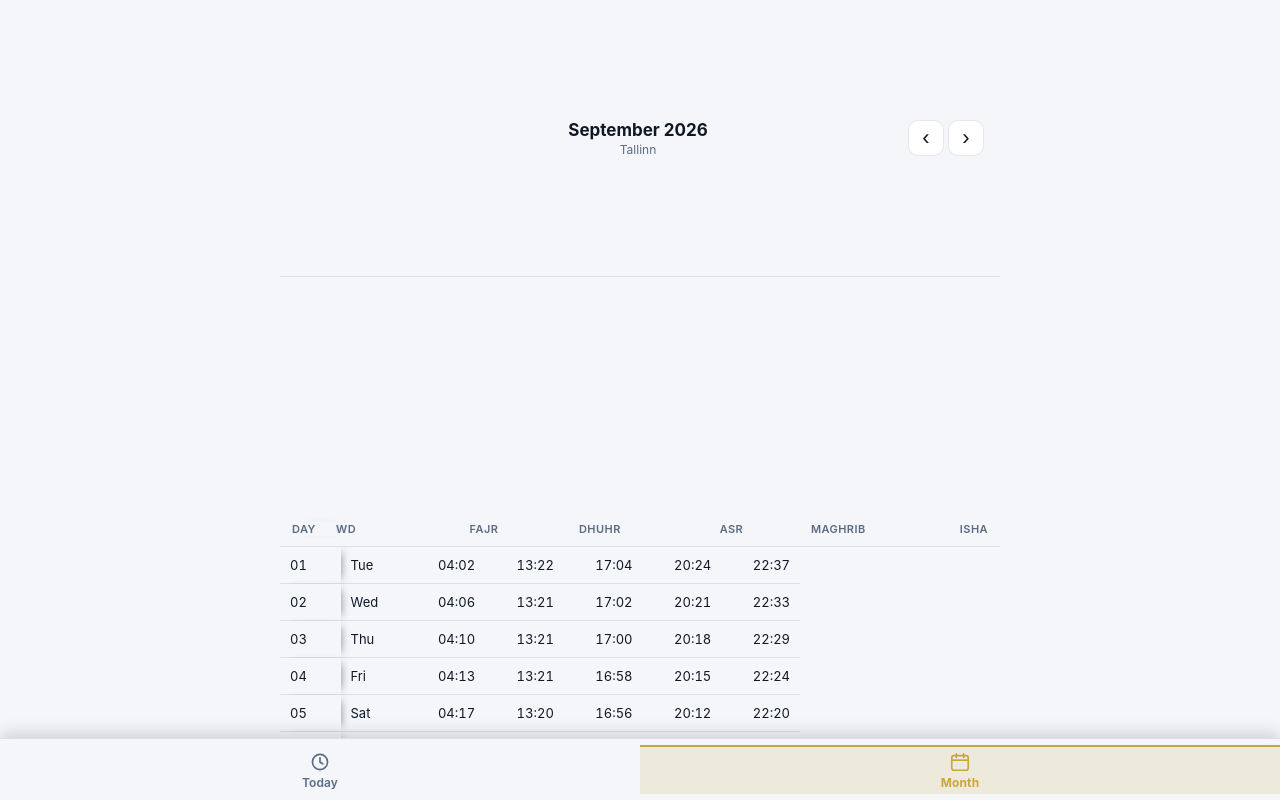
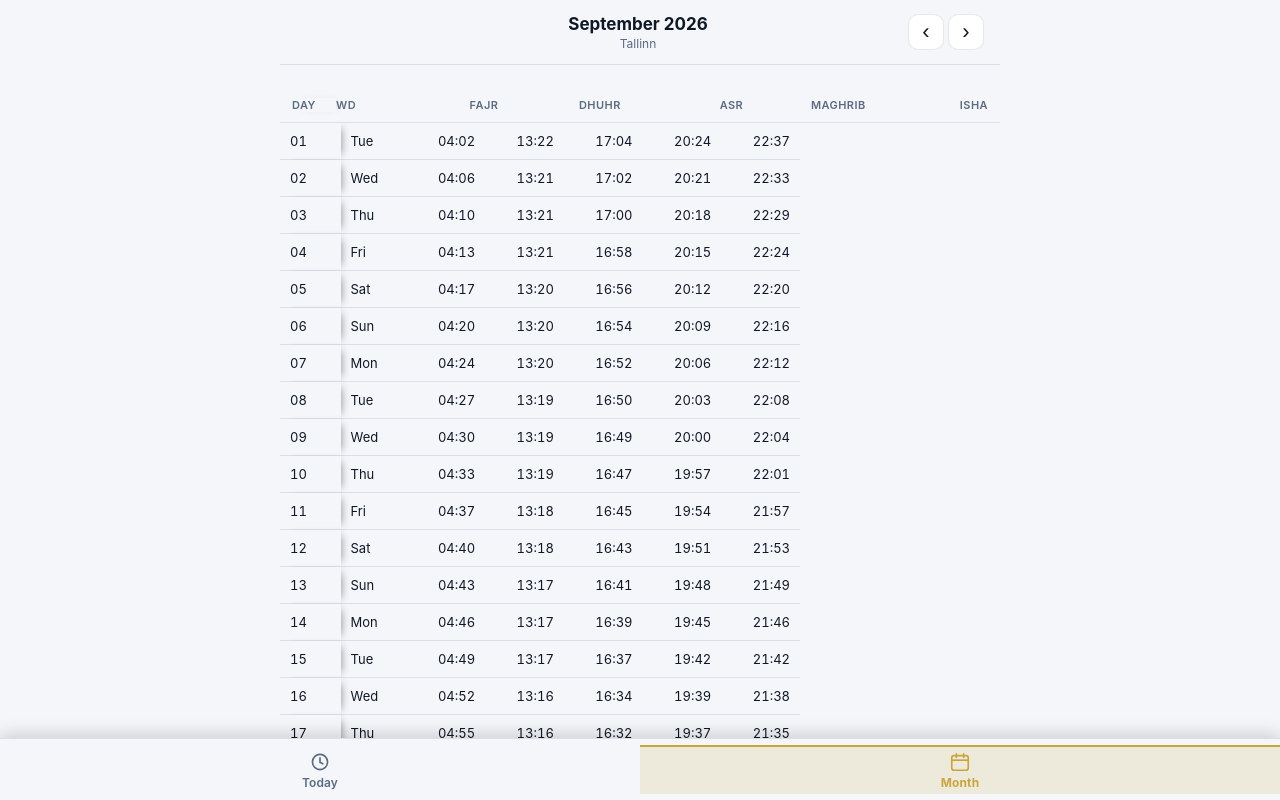
Before and after one commit to harkce/tallinn-prayer-times, a React (Vite) app: page /tallinn-prayer-times/month in a window 1280 px wide. Built offline with nearby package versions, Linux system fonts and the light colour scheme.

Commit message:
Fix Month header flex-grow gap above the table
Header and swipe hint were sharing flex:1 with the grid wrap, which
stretched empty space under the month title. Cap width only; keep
flex grow on the scrolling grid.

```diff
--- a/src/index.css
+++ b/src/index.css
@@ -461,16 +461,20 @@ body.month-page {
   box-sizing: border-box;
 }
 
+/* Width-cap only — do NOT flex-grow the header/hint (that created the Month gap). */
 .month-app .month-header,
 .month-app .month-scroll-hint,
 .month-app .month-grid-wrap {
-  flex: 1 1 auto;
-  min-height: 0;
   width: 100%;
   max-width: 720px;
   margin-left: auto;
   margin-right: auto;
   box-sizing: border-box;
+}
+
+.month-app .month-header,
+.month-app .month-scroll-hint {
+  flex: 0 0 auto;
 }
 
 .month-header-spacer {
```
Also changed, not shown: 6 other files (tests, documents, lock files or other folders).
